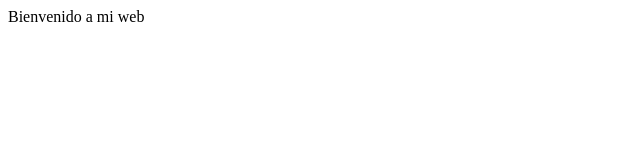
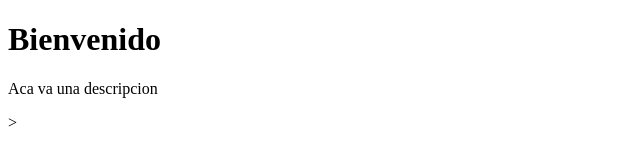
Before and after one commit to martinessesort/repasogit, a plain HTML site: page index.html in a window 1280 px wide. Shown: the whole page, without its empty margins (0-640 px from the left). Drawn offline with Linux system fonts and the light colour scheme.

Commit message:
creacion cabecera

```diff
--- a/index.html
+++ b/index.html
@@ -7,6 +7,9 @@
     <title>Document</title>
 </head>
 <body>
-    Bienvenido a mi web
+    <div>
+        <h1>Bienvenido</h1>
+        <p>Aca va una descripcion</p>
+    </div>>
 </body>
 </html>
```
